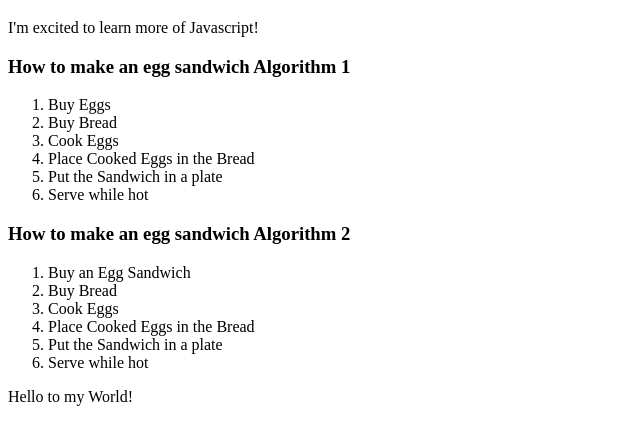
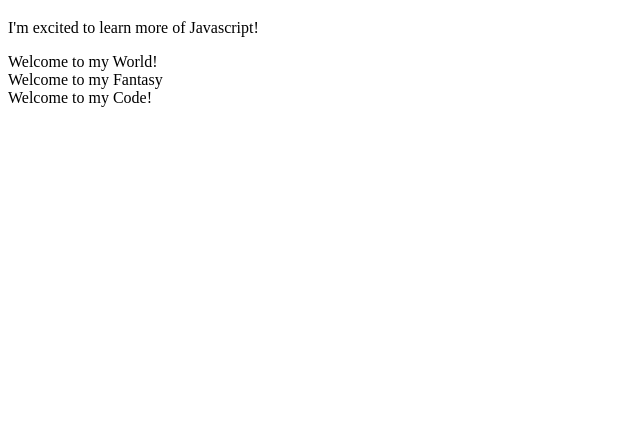
Before and after one commit to AdrielleRivera/JavaScript-Practice, a plain HTML site: page index.html in a window 1280 px wide. Shown: the part 61-506 px from the top of the page, without its empty margins (0-640 px from the left). Drawn offline with Linux system fonts and the light colour scheme.

Commit message:
Update index.html
removed the list tags

```diff
--- a/index.html
+++ b/index.html
@@ -9,26 +9,13 @@
 <body>
 	<h1>My First JavaScript Practice</h1>
 	<p>I'm excited to learn more of Javascript!</p>
-<h3>How to make an egg sandwich Algorithm 1</h3>
-	<ol>
-		<li>Buy Eggs</li>
-		<li>Buy Bread</li>
-		<li>Cook Eggs</li>
-		<li>Place Cooked Eggs in the Bread</li>
-		<li>Put the Sandwich in a plate</li>
-		<li>Serve while hot</li>
-	</ol>
-<h3>How to make an egg sandwich Algorithm 2</h3>
-	<ol>
-		<li>Buy an Egg Sandwich</li>
-		<li>Buy Bread</li>
-		<li>Cook Eggs</li>
-		<li>Place Cooked Eggs in the Bread</li>
-		<li>Put the Sandwich in a plate</li>
-		<li>Serve while hot</li>
-	</ol>
+
 	<script type="text/javascript">
-		document.write("Hello to my World!");/*sa taas lalabas dahil nasa head section*/
+
+
+		document.write("Welcome to my World!<br>");/*sa taas lalabas dahil nasa head section*/
+		document.write("Welcome to my Fantasy<br>");
+		document.write("Welcome to my Code!<br>");
 	</script>
 </body>
 </html>
```
